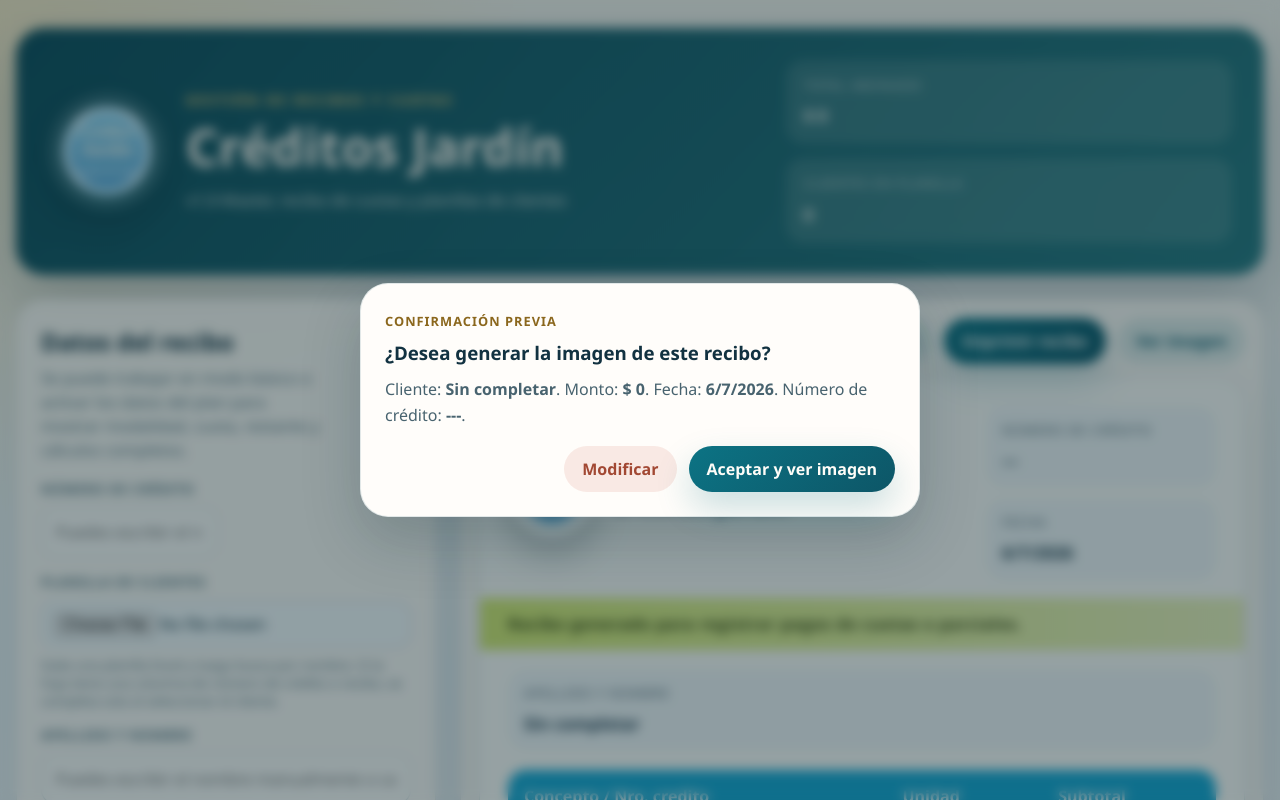
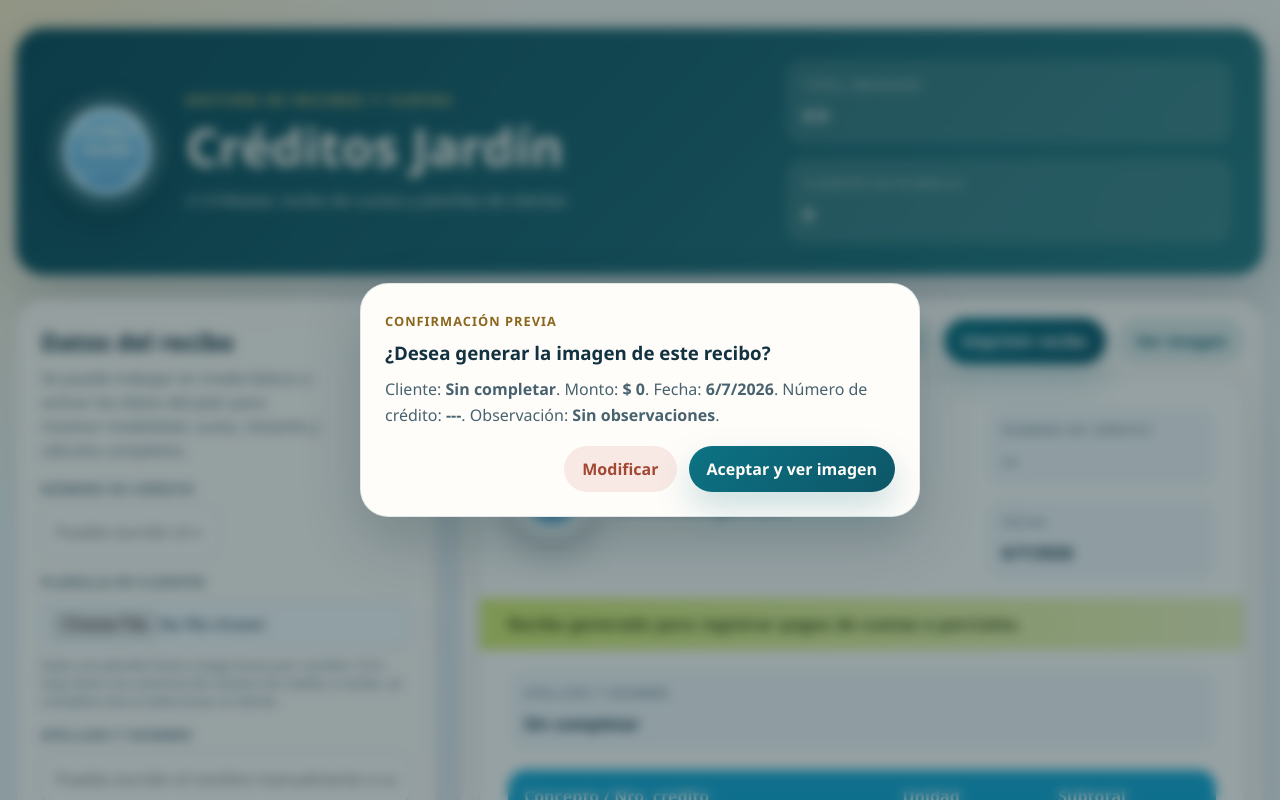
Before and after one commit to Santiagoecrespo/PROYECTO_JARDIN, a React (Vite) app: page / in a window 1280 px wide. Both pictures are taken after a click on the button "Ver imagen". Shown: the top 800 px of the page. Built offline with nearby package versions, Linux system fonts and the light colour scheme.

Commit message:
agregar observaciones a la descripcion

```diff
--- a/src/App.jsx
+++ b/src/App.jsx
@@ -368,8 +368,9 @@ function App() {
       amount: formatCurrency(totalPaid),
       date: formatDate(receiptDate),
       record: recordNumber || '---',
+      notes: notes.trim() || 'Sin observaciones',
     }),
-    [customerName, receiptDate, recordNumber, totalPaid],
+    [customerName, notes, receiptDate, recordNumber, totalPaid],
   )
 
   const suggestedClients = useMemo(() => {
@@ -1010,7 +1011,7 @@ function App() {
                 <span className="confirmation-eyebrow">Confirmación previa</span>
                 <h3 id="preview-confirmation-title">¿Desea generar la imagen de este recibo?</h3>
                 <p>
-                  Cliente: <strong>{confirmationSummary.customer}</strong>. Monto: <strong>{confirmationSummary.amount}</strong>. Fecha: <strong>{confirmationSummary.date}</strong>. Número de crédito: <strong>{confirmationSummary.record}</strong>.
+                  Cliente: <strong>{confirmationSummary.customer}</strong>. Monto: <strong>{confirmationSummary.amount}</strong>. Fecha: <strong>{confirmationSummary.date}</strong>. Número de crédito: <strong>{confirmationSummary.record}</strong>. Observación: <strong>{confirmationSummary.notes}</strong>.
                 </p>
                 <div className="confirmation-modal-actions">
                   <button
```
